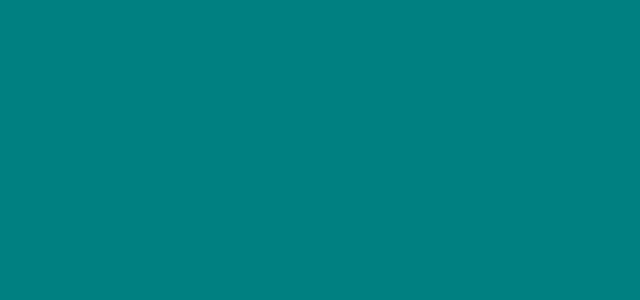
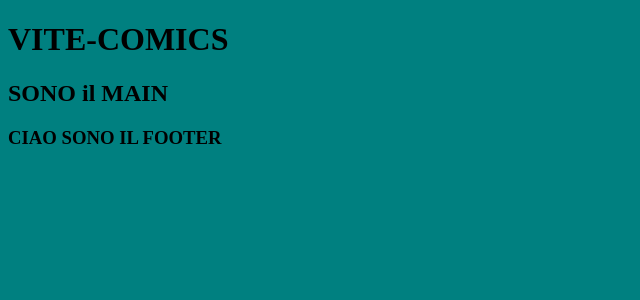
Before and after one commit to MatteoGaloni/vite-comics, a Vue app: page / in a window 1280 px wide. Shown: the top 300 px of the page, without its empty margins (0-640 px from the left). Built offline with nearby package versions, Linux system fonts and the light colour scheme.

Commit message:
Add new components

```diff
--- a/index.html
+++ b/index.html
@@ -1,13 +1,16 @@
 <!DOCTYPE html>
 <html lang="en">
+
 <head>
   <meta charset="UTF-8" />
   <link rel="icon" type="image/svg+xml" href="/vite.svg" />
   <meta name="viewport" content="width=device-width, initial-scale=1.0" />
-    <title>Vite + Vue</title>
+  <title>VITE-COMICS</title>
 </head>
+
 <body>
   <div id="app"></div>
   <script type="module" src="/src/main.js"></script>
 </body>
+
 </html>
--- a/src/App.vue
+++ b/src/App.vue
@@ -1,11 +1,32 @@
-<script setup>
+<script>
+import AppHeader from './components/AppHeader.vue';
+import AppMain from './components/AppMain.vue';
+import AppFooter from './components/AppFooter.vue';
 
+
+
+export default {
+  components:{
+    AppHeader,
+    AppMain,
+    AppFooter,
+  }
+
+}
 </script>
 
+
 <template>
-  <div>
+<div>
+  <AppHeader />
 
-  </div>
+  <AppMain />
+
+  <AppFooter />
+
+
+</div>
+
 </template>
 
 <style scoped>
--- /dev/null
+++ b/src/components/AppFooter.vue
@@ -0,0 +1,12 @@
+<script>
+export default {
+    name: "AppFooter"
+}
+
+</script>
+
+<template>
+    <h3>CIAO SONO IL FOOTER</h3>
+</template>
+
+<style></style>
--- /dev/null
+++ b/src/components/AppHeader.vue
@@ -0,0 +1,12 @@
+<script>
+export default {
+    name: "AppHeader"
+}
+</script>
+
+<template>
+    <h1>VITE-COMICS</h1>
+</template>
+
+<style>
+</style>
--- /dev/null
+++ b/src/components/AppMain.vue
@@ -0,0 +1,16 @@
+<script>
+export default {
+    name : "AppMain"
+}
+</script>
+
+<template>
+    <h2>SONO il MAIN</h2>
+
+</template>
+
+
+<style>
+
+
+</style>
```
Lines whose indentation alone changed are shown as unchanged.
